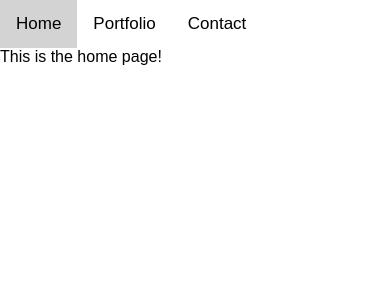
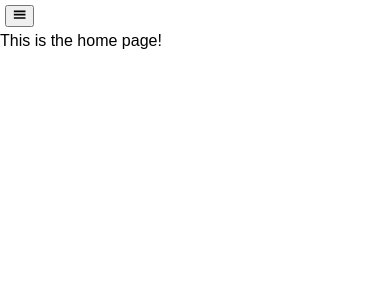
Before and after one commit to Jacobs1986/my-portfolio, a React (Create React App) app: page / in a window 390 px wide. Shown: the top 300 px of the page. Built offline with nearby package versions, Linux system fonts and the light colour scheme; the HTML template or start-up script is replaced by a standard one.

Commit message:
Finished making the navbar

```diff
--- a/package.json
+++ b/package.json
@@ -13,6 +13,7 @@
     "@testing-library/user-event": "^13.2.1",
     "react": "^18.2.0",
     "react-dom": "^18.2.0",
+    "react-icons": "^4.11.0",
     "react-router-dom": "^6.15.0",
     "react-scripts": "^5.0.1",
     "web-vitals": "^3.4.0"
--- a/src/App.css
+++ b/src/App.css
@@ -4,5 +4,9 @@
 /* Set font fanily for the site */
 body {
     font-family: Arial, Helvetica, sans-serif;
-    margin: 0;
+    margin: 0px;
 }
+
+.container {
+    margin: 5px;
+}
--- a/src/components/navBar/navBar.css
+++ b/src/components/navBar/navBar.css
@@ -5,15 +5,50 @@
 
 /* Styling for the links inisde the navigation bar */
 .topNav a {
-    float: left;
     color: black;
     text-align: center;
     padding: 14px 16px;
     text-decoration: none;
     font-size: 17px;
+    float: left;
 }
 
 /* Hover styling for the links */
 .topNav a:hover {
     background-color: lightgray;
 }
+
+/* Hide the button */
+.topNav .icon {
+    display: none;
+}
+
+/* Media queries */
+@media screen and (max-width: 600px) {
+    /* Hide the links */
+    .topNav a {
+        display: none;
+    }
+    /* show the icon */
+    .topNav .icon {
+        float: left;
+        display: block;
+    }
+}
+
+/* Media query for the responsive class */
+@media screen and (max-width: 600px) {
+    .topNav.responsive {
+        position: relative;
+    }
+    .topNav.responsive .icon {
+        position: absolute;
+        right: 0;
+        top: 0;
+    }
+    .topNav.responsive a {
+        float: none;
+        display: block;
+        text-align: left;
+    }
+}
--- a/src/components/navBar/navBar.js
+++ b/src/components/navBar/navBar.js
@@ -1,11 +1,27 @@
 import React from "react";
+import { GiHamburgerMenu } from "react-icons/gi";
 
 // CSS File
 import "./navBar.css";
 
 export default function NavBar() {
+    // Function for showing navbar links
+    const handleShowLinks = () => {
+        // set the variable for myTopnav
+        let x = document.getElementById("myTopnav");
+        // Begin conditional
+        if (x.className === "container topNav") {
+            x.className += " responsive";
+        } else {
+            x.className = "container topNav"
+        }
+    }
+
     return (
-        <div className="topNav">
+        <div className="container topNav" id="myTopnav">
+            <button className="icon" onClick={handleShowLinks}>
+                <GiHamburgerMenu />
+            </button>
             <a href="/">Home</a>
             <a href="/portfolio">Portfolio</a>
             <a href="/contact">Contact</a>
```
Also changed, not shown: 1 other file (tests, documents, lock files or other folders).
